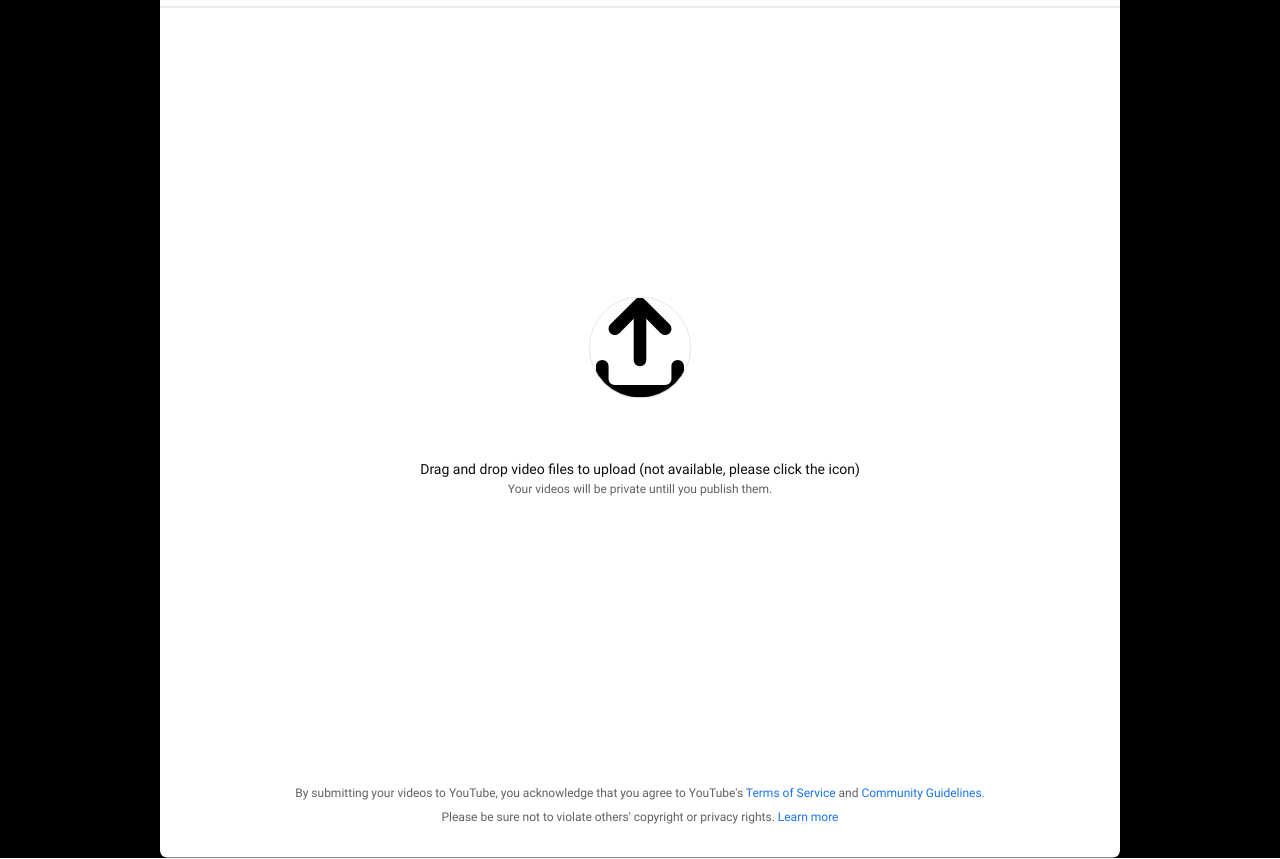
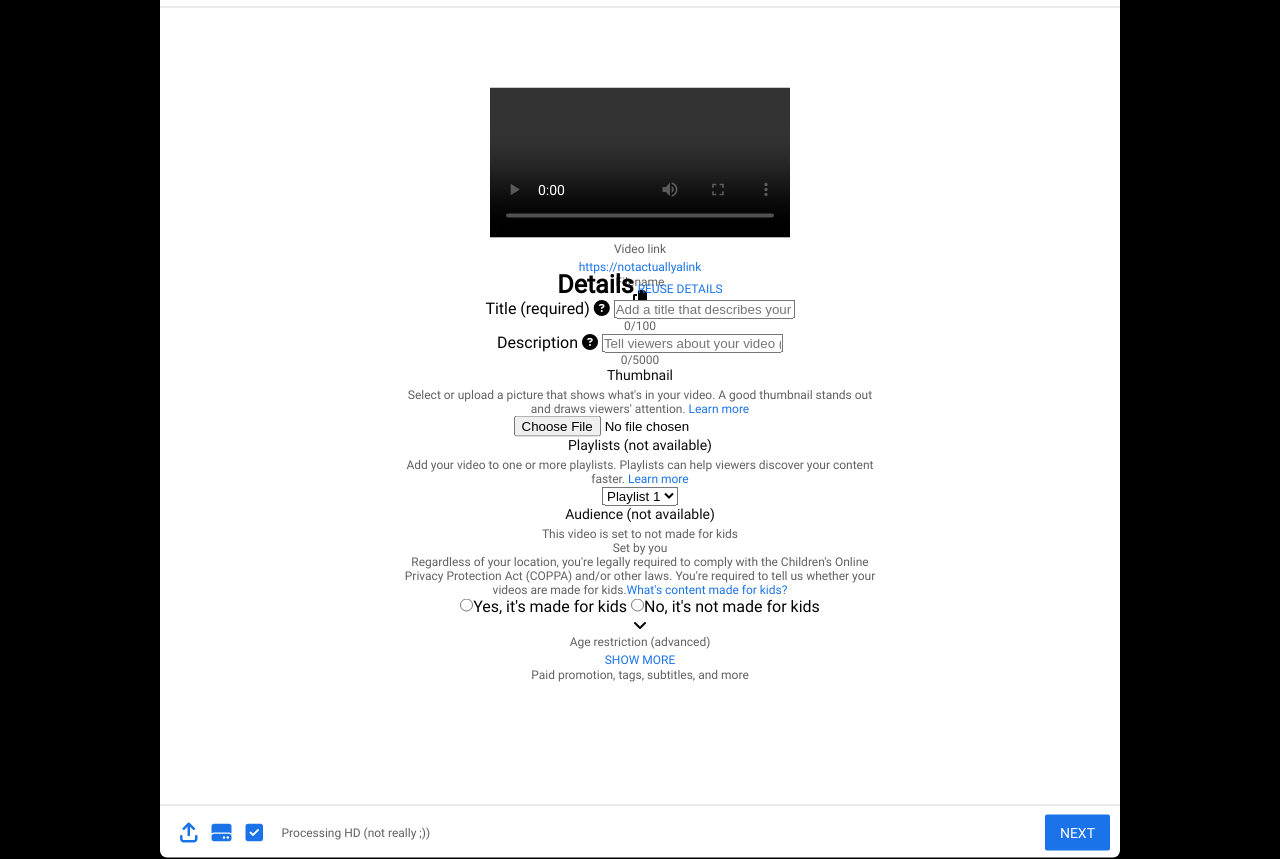
Before and after one commit to Mikael-Kolehmainen/Youtube-clone, a PHP site: page /create-video.php in a window 1280 px wide. Run offline with PHP 8.4, Linux system fonts and the light colour scheme; some libraries are stand-ins or nearby versions.

Commit message:
navigation in video upload

```diff
--- a/create-video.php
+++ b/create-video.php
@@ -22,7 +22,7 @@
                 <div class='mid'>
                     <form action='' method='POST' enctype='multipart/form-data'>
                         <!-- UPLOAD STAGE -->
-                        <div id='upload-stage' style='display: block;'>
+                        <div id='upload-stage' style='display: none;'>
                             <input type='file' name='video' accept='video/mp4,video/x-m4v,video/*' class='upload-input' id='upload' onchange='checkValue();'>
                             <div class='info'>
                                 <p id='error'></p>
@@ -35,7 +35,7 @@
                             </div>
                         </div>
                         <!-- DETAILS STAGE -->
-                        <div id='details-stage' style='display: none;'>
+                        <div id='details-stage' style='display: block;'>
                             <div class='timeline'>
 
                             </div>
@@ -97,13 +97,17 @@
                                 </div>
                             </div>
                         </div>
-                        <div class='bottom' id='nav' style='display: none;'>
-                            <!-- IN REVERSE ORDER BECAUSE OF FLOAT RIGHT -->
-                            <i class=''></i>
-                            <i class=''></i>
-                            <i class=''></i>
-                            <p>Processing HD (not really ;))</p>
-                            <a href='#' onclick='' class='btn'>NEXT</a>
+                        <div class='bottom' id='nav' style='display: block;'>
+                            <div class='left'>
+                                <i class='fa-solid fa-arrow-up-from-bracket' title='Video upload complete'></i>
+                                <i class='fa-solid fa-hard-drive' title='Video processing'></i>
+                                <i class='fa-solid fa-square-check' title='Copyright check complete'></i>
+                                <p>Processing HD (not really ;))</p>
+                            </div>
+                            <div class='right'>
+                                <a href='#' onclick='' class='btn'>NEXT</a>
+                                <a href='#' onclick='' class='btn' style='display: none;'>BACK</a>
+                            </div>
                         </div>
                     </form>
                 </div>
--- a/js/create-video.js
+++ b/js/create-video.js
@@ -6,6 +6,7 @@ function checkValue() {
         errorTag.innerText = "The file couldn't be uploaded";
     } else {
         showDetailsStage();
+        showNav();
     }
 }
 // MAKE SHOWNEXTSTAGE INSTEAD LESS CODE, ONCLICK EVENTS ON BTNS TELL WHAT STAGE
--- a/styles/css/main.css
+++ b/styles/css/main.css
@@ -777,6 +777,8 @@ footer {
         text-align: center;
         position: relative;
         height: 850px; }
+        .create-page .create-section .create-box .mid form {
+          height: 100%; }
         .create-page .create-section .create-box .mid #error {
           margin-top: 5px;
           margin-bottom: 5px;
@@ -789,6 +791,10 @@ footer {
         .create-page .create-section .create-box .mid p {
           font-size: 12px;
           color: #606060; }
+        .create-page .create-section .create-box .mid a {
+          font-size: 12px;
+          text-decoration: none;
+          color: #1a73e8; }
         .create-page .create-section .create-box .mid .info, .create-page .create-section .create-box .mid .legal {
           position: absolute;
           transform: translate(-50%, -50%);
@@ -800,9 +806,6 @@ footer {
           bottom: 0; }
           .create-page .create-section .create-box .mid .legal p {
             margin-bottom: 10px; }
-          .create-page .create-section .create-box .mid .legal a {
-            color: #1a73e8;
-            text-decoration: none; }
         .create-page .create-section .create-box .mid .upload-input {
           position: absolute;
           top: 40%;
@@ -820,19 +823,54 @@ footer {
           font-size: 0; }
           .create-page .create-section .create-box .mid .upload-input:hover {
             cursor: pointer; }
-        .create-page .create-section .create-box .mid .timeline {
-          height: 80px;
-          width: 912px;
-          margin-left: 24px;
-          margin-right: 24px; }
-        .create-page .create-section .create-box .mid .details {
-          height: 718px;
-          padding-left: 50px;
-          padding-right: 50px;
-          float: left; }
-          .create-page .create-section .create-box .mid .details h1 {
-            font-weight: bold;
-            font-size: 25px; }
+        .create-page .create-section .create-box .mid #details-stage {
+          height: 797px;
+          margin-left: 50px;
+          margin-right: 50px; }
+          .create-page .create-section .create-box .mid #details-stage .timeline {
+            height: 80px;
+            width: 100%; }
+          .create-page .create-section .create-box .mid #details-stage .details {
+            height: 718px;
+            width: 100%;
+            float: left; }
+            .create-page .create-section .create-box .mid #details-stage .details h1 {
+              font-weight: bold;
+              font-size: 25px; }
+        .create-page .create-section .create-box .mid .bottom {
+          height: 20px;
+          width: 940px;
+          border-top: 1px solid #d5d5d5;
+          padding-top: 16.5px;
+          padding-bottom: 16.5px;
+          padding-left: 10px;
+          padding-right: 10px; }
+          .create-page .create-section .create-box .mid .bottom .left, .create-page .create-section .create-box .mid .bottom .right {
+            height: 100%;
+            width: fit-content;
+            position: relative; }
+          .create-page .create-section .create-box .mid .bottom .left {
+            position: relative;
+            display: inline-block;
+            float: left; }
+            .create-page .create-section .create-box .mid .bottom .left p {
+              white-space: nowrap;
+              position: absolute;
+              top: 50%;
+              left: 200%;
+              transform: translate(-50%, -50%); }
+            .create-page .create-section .create-box .mid .bottom .left i {
+              margin-left: 10px;
+              font-size: 20px;
+              color: #1a73e8; }
+          .create-page .create-section .create-box .mid .bottom .right {
+            float: right; }
+            .create-page .create-section .create-box .mid .bottom .right .btn {
+              font-size: 14px;
+              background-color: #1a73e8;
+              color: white;
+              padding: 10px 15px;
+              border-radius: 2px; }
 
 * {
   scroll-behavior: smooth;
--- a/styles/sass/layout/_create.scss
+++ b/styles/sass/layout/_create.scss
@@ -46,6 +46,9 @@
                 position: relative;
                 height: 850px;
 
+                form {
+                    height: 100%;
+                }
                 #error {
                     margin-top: 5px;
                     margin-bottom: 5px;
@@ -61,6 +64,11 @@
                     font-size: 12px;
                     color: $secondary-font-color;
                 }
+                a {
+                    font-size: 12px;
+                    text-decoration: none;
+                    color: $sign-link-font-color;
+                }
                 .info, .legal {
                     position: absolute;
                     transform: translate(-50%, -50%);
@@ -75,10 +83,6 @@
 
                     p {
                         margin-bottom: 10px;
-                    }
-                    a {
-                        color: $sign-link-font-color;
-                        text-decoration: none;
                     }
                 }
                 .upload-input {
@@ -101,16 +105,18 @@
                         cursor: pointer;
                     }
                 }
+                #details-stage {
+                    height: 797px;
+                    margin-left: 50px;
+                    margin-right: 50px;
+
                     .timeline {
                         height: 80px;
-                    width: 912px;
-                    margin-left: 24px;
-                    margin-right: 24px;
+                        width: 100%;
                     }
                     .details {
                         height: 718px;
-                    padding-left: 50px;
-                    padding-right: 50px;
+                        width: 100%;
                         float: left;
 
                         h1 {
@@ -119,6 +125,51 @@
                         }
                     }
                 }
+                .bottom {
+                    height: 20px;
+                    width: 940px;
+                    border-top: 1px solid $main-border-color;
+                    padding-top: 16.5px;
+                    padding-bottom: 16.5px;
+                    padding-left: 10px;
+                    padding-right: 10px;
+
+                    .left, .right {
+                        height: 100%;
+                        width: fit-content;
+                        position: relative;
+                    }
+                    .left {
+                        position: relative;
+                        display: inline-block;
+                        float: left;
+
+                        p {
+                            white-space: nowrap;
+                            position: absolute;
+                            top: 50%;
+                            left: 200%;
+                            transform: translate(-50%, -50%);
+                        }
+                        i {
+                            margin-left: 10px;
+                            font-size: 20px;
+                            color: $sign-link-font-color;
+                        }
+                    }
+                    .right {
+                        float: right;
+
+                        .btn {
+                            font-size: 14px;
+                            background-color: $sign-link-font-color;
+                            color: white;
+                            padding: 10px 15px;
+                            border-radius: 2px;
                         }
                     }
                 }
+            }
+        }
+    }
+}
```
Lines whose indentation alone changed are shown as unchanged.
